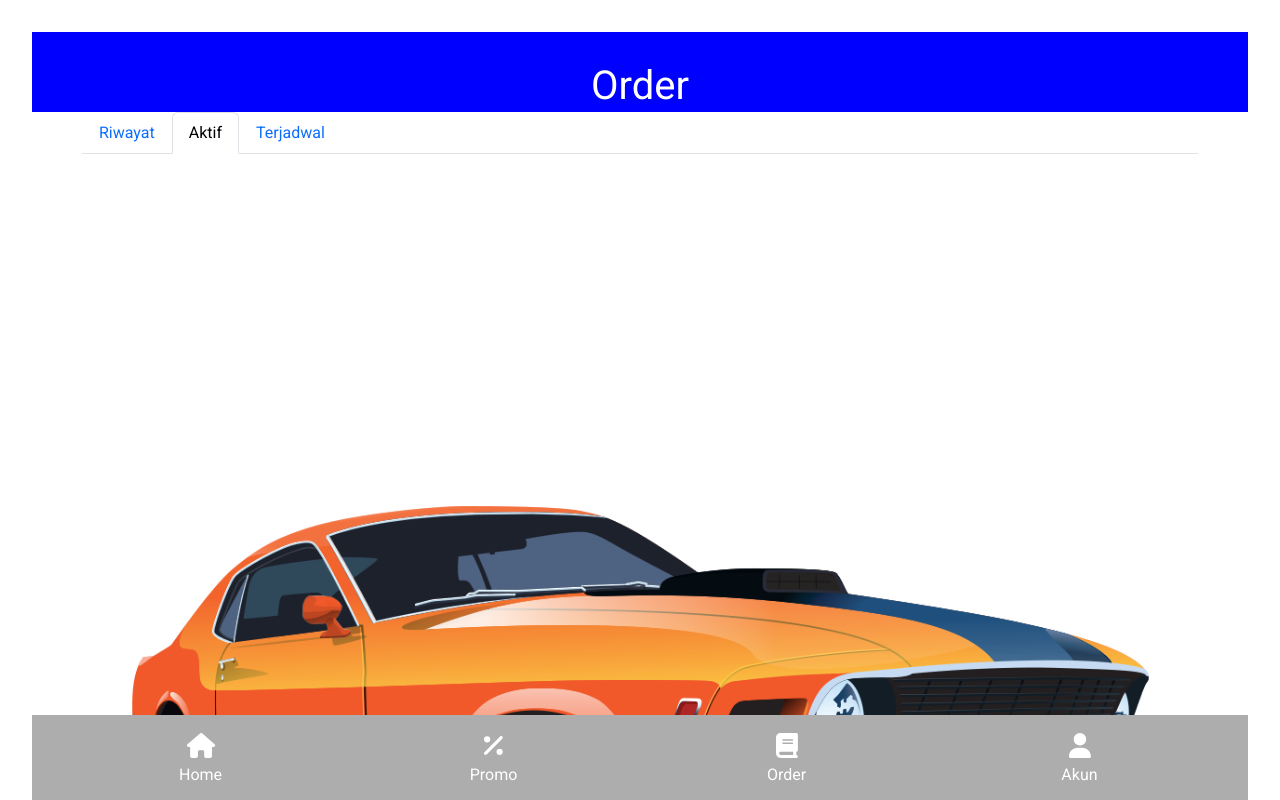
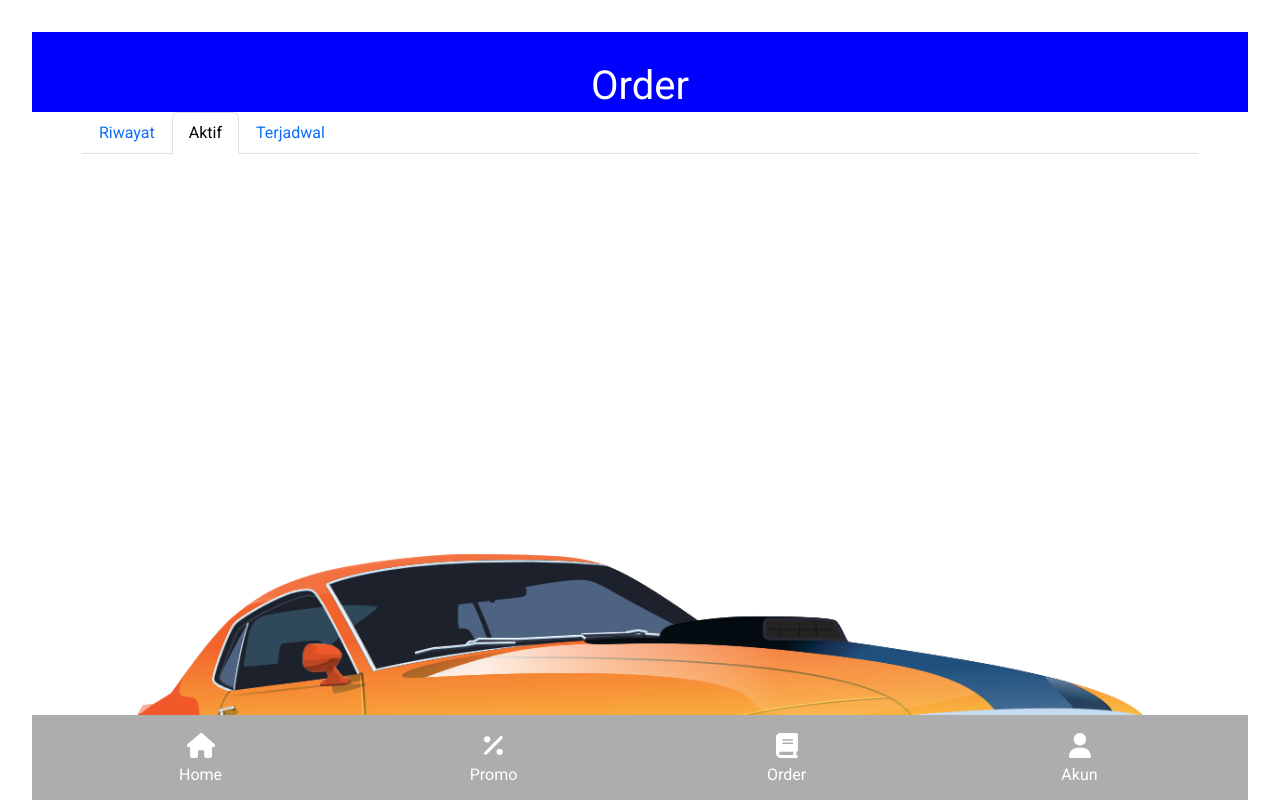
Before and after one commit to GallanSJK/test-fs-bni, a React (Vite) app: page /order in a window 1280 px wide. Both pictures are taken after a click on the tab "Aktif". Shown: the top 800 px of the page. Built offline with nearby package versions, Linux system fonts and the light colour scheme.

Commit message:
styling order

```diff
--- a/src/pages/Order/index.jsx
+++ b/src/pages/Order/index.jsx
@@ -34,7 +34,7 @@ export default function Order() {
                             </div>
                         </Tab>
                         <Tab eventKey="aktif" title="Aktif">
-                            <div className='text-center'>
+                            <div className='text-center py-5'>
                                 <Image className='img-fluid' src={Mobil} />
                                 <h1>Kamu tidak memiliki order aktif. Yuk buat order baru!</h1>
                                 <Link to='/home'>
@@ -45,7 +45,7 @@ export default function Order() {
                             </div>
                         </Tab>
                         <Tab eventKey="terjadwal" title="Terjadwal">
-                            <div className='text-center'>
+                            <div className='text-center py-5'>
                                 <Image className='img-fluid' src={Mobil} />
                                 <h1>Kamu belum menjadwalkan order apapun.</h1>
                                 <Link to='/home'>
```
